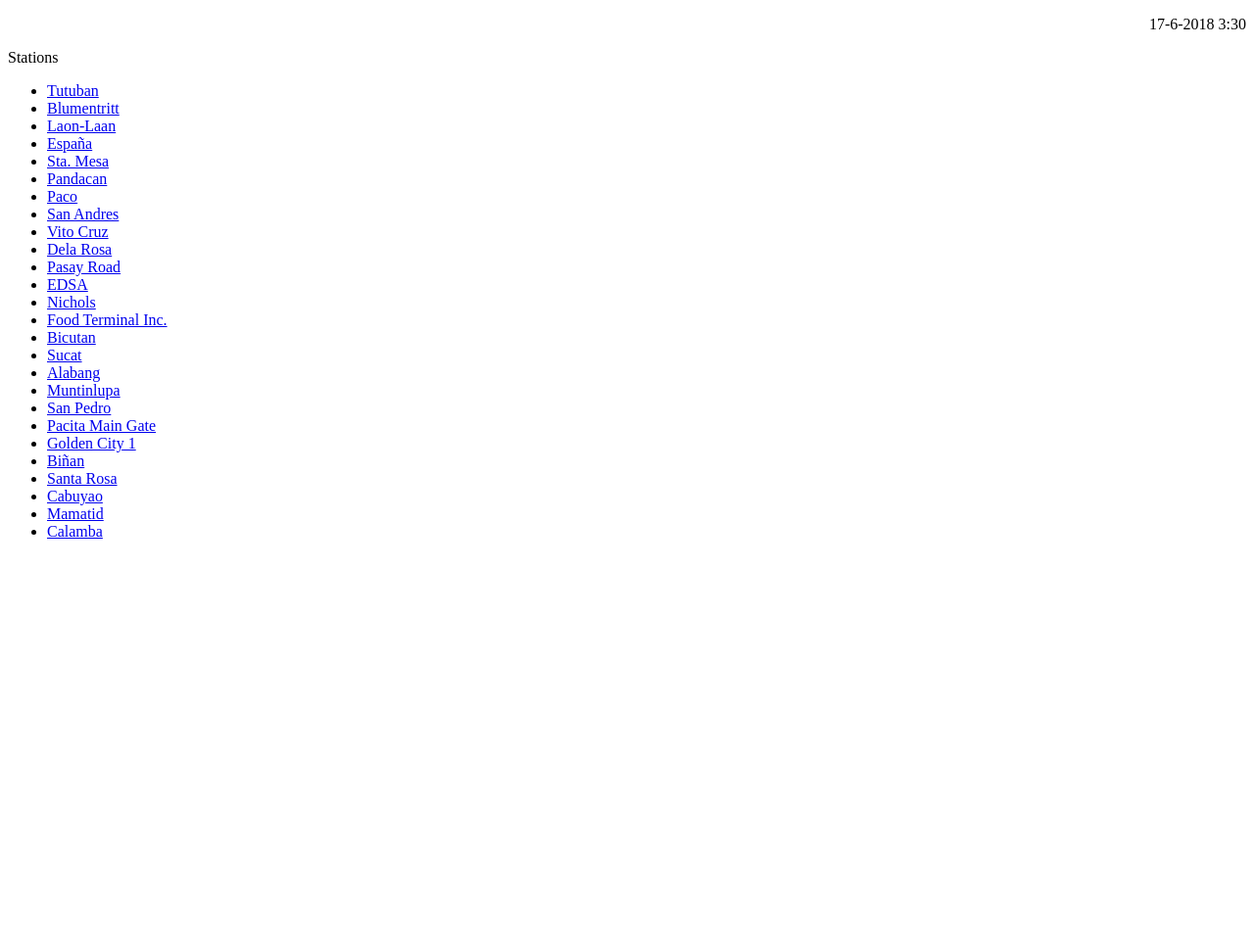
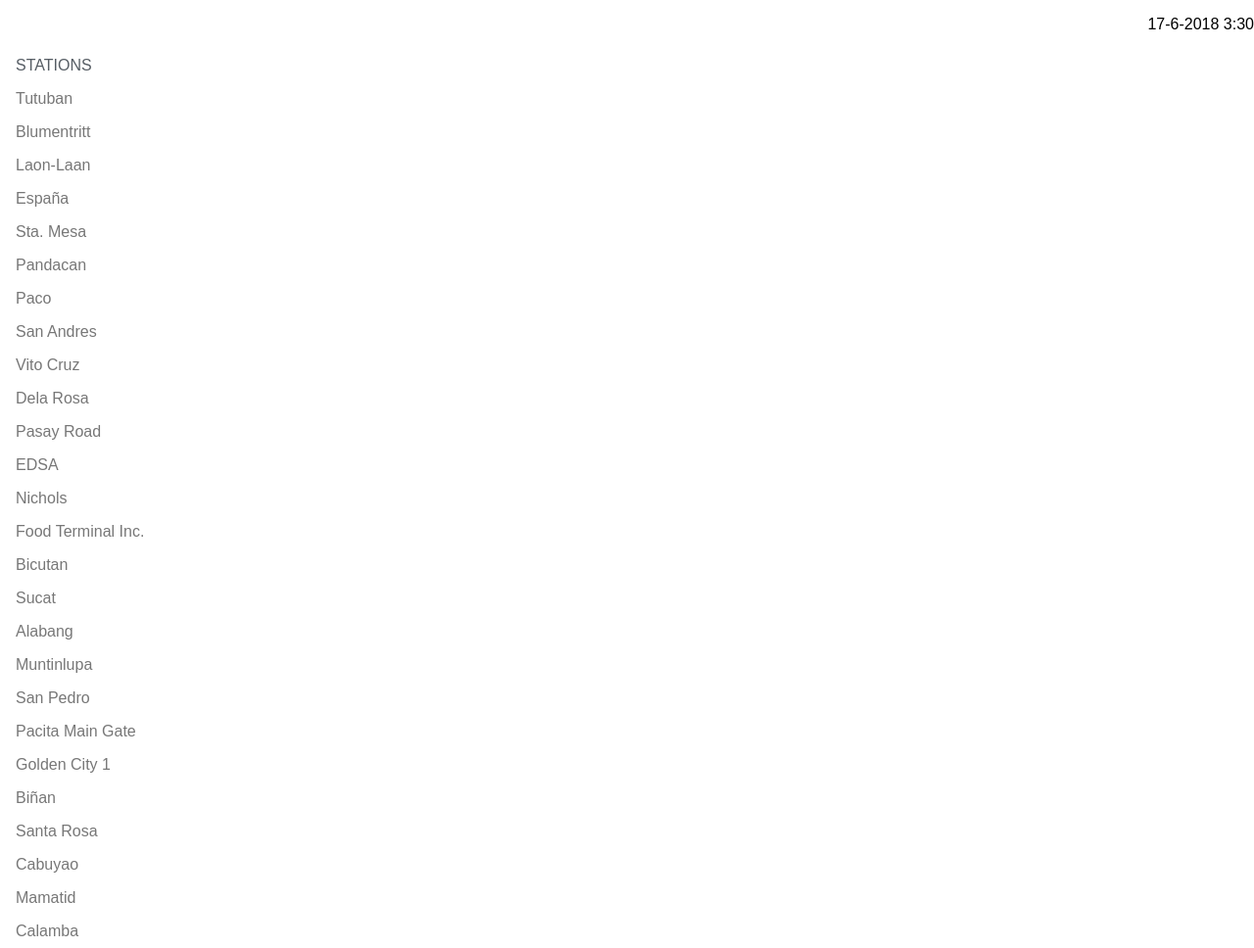
Before and after one commit to leiurus17/javascript-train-timetable, a plain HTML site: page index.html in a window 1280 px wide. Shown: the whole page at 98% size. Before the commit the page ends 800 px from the top, so only its background shows below. Drawn offline with Linux system fonts and the light colour scheme; files that its build step writes are made by us from their sources; the site is published under a folder, as on GitHub Pages, so addresses that start at the root find nothing.

Commit message:
Fix wrong CSS file path

```diff
--- a/index.html
+++ b/index.html
@@ -1,7 +1,7 @@
 <!doctype html>
 <html>
 <head>
-	<link rel="stylesheet" href="/purecss@1.0.0/build/pure.css" />
+	<link rel="stylesheet" href="./pure-release-1.0.0/pure.css" />
 	<meta http-equiv="Content-Type" content="text/html; charset=UTF-8" />
 	<meta name="viewport" content="width=device-width, initial-scale=1" />
 	<title>PNR Train Schedule</title>
```
